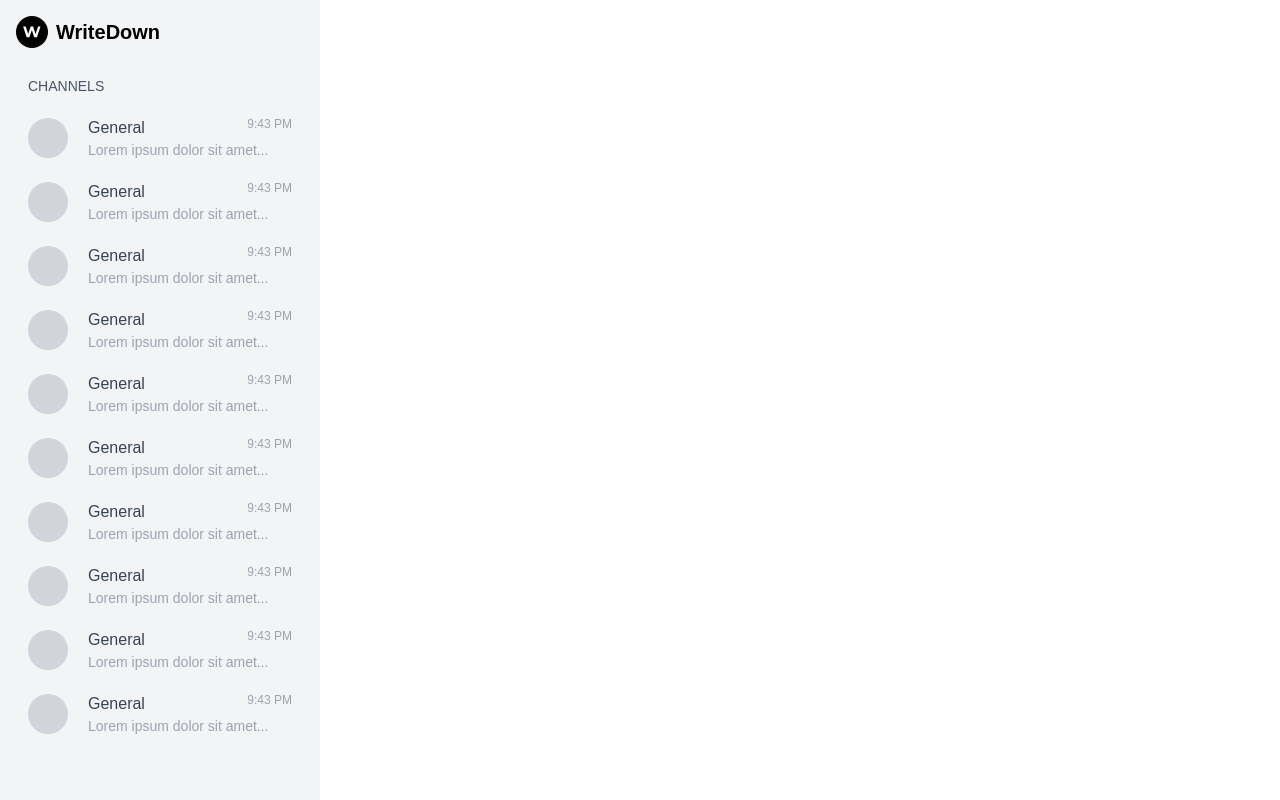
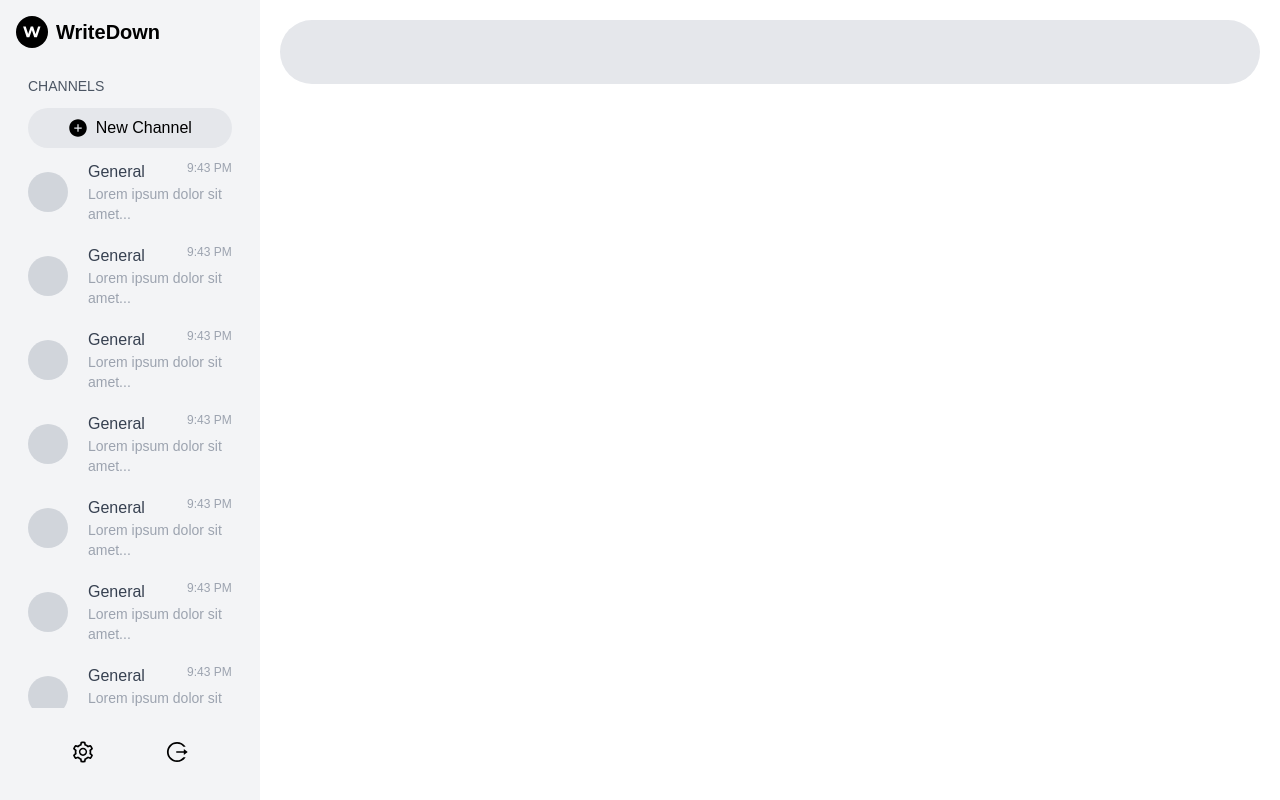
Before and after one commit to NayamAmarshe/writedown, a Next.js app: page /dashboard in a window 1280 px wide. Built offline with nearby package versions, Linux system fonts and the light colour scheme; no server answers.

Commit message:
Added chat list and sidebar

```diff
--- /dev/null
+++ b/components/ChatList.tsx
@@ -0,0 +1,15 @@
+import React from "react";
+
+const ChatList = () => {
+  return (
+    <div className="flex h-full w-full flex-col p-5">
+      <div className=""></div>
+      {/* BOTTOM BAR */}
+      <div className="">
+        <input type="text" className="w-full rounded-full bg-gray-200 p-5" />
+      </div>
+    </div>
+  );
+};
+
+export default ChatList;
--- a/components/Sidebar.tsx
+++ b/components/Sidebar.tsx
@@ -1,23 +1,36 @@
+import {
+  AiFillPlusCircle,
+  AiFillSetting,
+  AiOutlineLogout,
+  AiOutlineSetting,
+  AiOutlineUserSwitch,
+} from "react-icons/ai";
 import React from "react";
 
 const Sidebar = () => {
   return (
-    <div className="min-h-full w-3/12 bg-gray-100 p-4">
+    <div className="flex max-h-screen w-3/12 flex-col justify-between overflow-hidden bg-gray-100 p-4">
+      {/* TOP BAR */}
+      <div className="flex w-full flex-row items-center justify-between">
         {/* LOGO */}
         <h4 className="flex flex-row items-center gap-2 text-xl font-semibold">
           <img src="/logo.svg" alt="Logo" className="w-8" />
           WriteDown
         </h4>
+      </div>
 
-      <div className="flex flex-col gap-3 p-3">
+      {/* CHANNELS SECTION */}
+      <div className="flex h-2 basis-full flex-col gap-3 p-3">
+        {/* CHANNELS HEADING */}
         <h4 className="mt-4 text-sm font-medium text-gray-600">CHANNELS</h4>
-        <div>
+        {/* NEW CHANNEL BUTTON */}
+        <button className="flex w-full flex-row items-center justify-center gap-2 rounded-full bg-gray-200 p-2">
+          <AiFillPlusCircle className="text-xl" />
+          New Channel
+        </button>
         {/* CHANNEL LIST */}
-          <div className="mt-2 flex flex-col gap-5">
-            {[1, 2, 3, 4, 5, 6, 7, 8, 9, 10].map((item, index) => {
-              {
-                /* CHANNEL */
-              }
+        <div className="flex flex-col gap-5 overflow-auto">
+          {[1, 2, 3, 4, 5, 6, 7, 8, 9, 10, 11, 12, 13, 14, 15].map((item, index) => {
             return (
               <div key={index} className="flex flex-row items-center justify-center gap-5">
                 {/* CHANNEL PIC */}
@@ -39,6 +52,11 @@ const Sidebar = () => {
           })}
         </div>
       </div>
+
+      {/* BOTTOM BAR */}
+      <div className="flex w-full flex-row justify-around p-5">
+        <AiOutlineSetting className="text-2xl" />
+        <AiOutlineLogout className="text-2xl" />
       </div>
     </div>
   );
--- a/pages/dashboard.tsx
+++ b/pages/dashboard.tsx
@@ -1,5 +1,6 @@
 import { useAuthState } from "react-firebase-hooks/auth";
 import { createUser } from "@/utils/operations";
+import ChatList from "@/components/ChatList";
 import { firebaseApp } from "@/lib/firebase";
 import Sidebar from "@/components/Sidebar";
 import Navbar from "@/components/Navbar";
@@ -12,8 +13,9 @@ const Dashboard = () => {
   const [authUser, authLoading, authError] = useAuthState(auth, {});
 
   return (
-    <div className="min-w-screen flex min-h-screen flex-row">
+    <div className="flex h-screen w-screen flex-row">
       <Sidebar />
+      <ChatList />
     </div>
   );
 };
```
Lines whose indentation alone changed are shown as unchanged.
